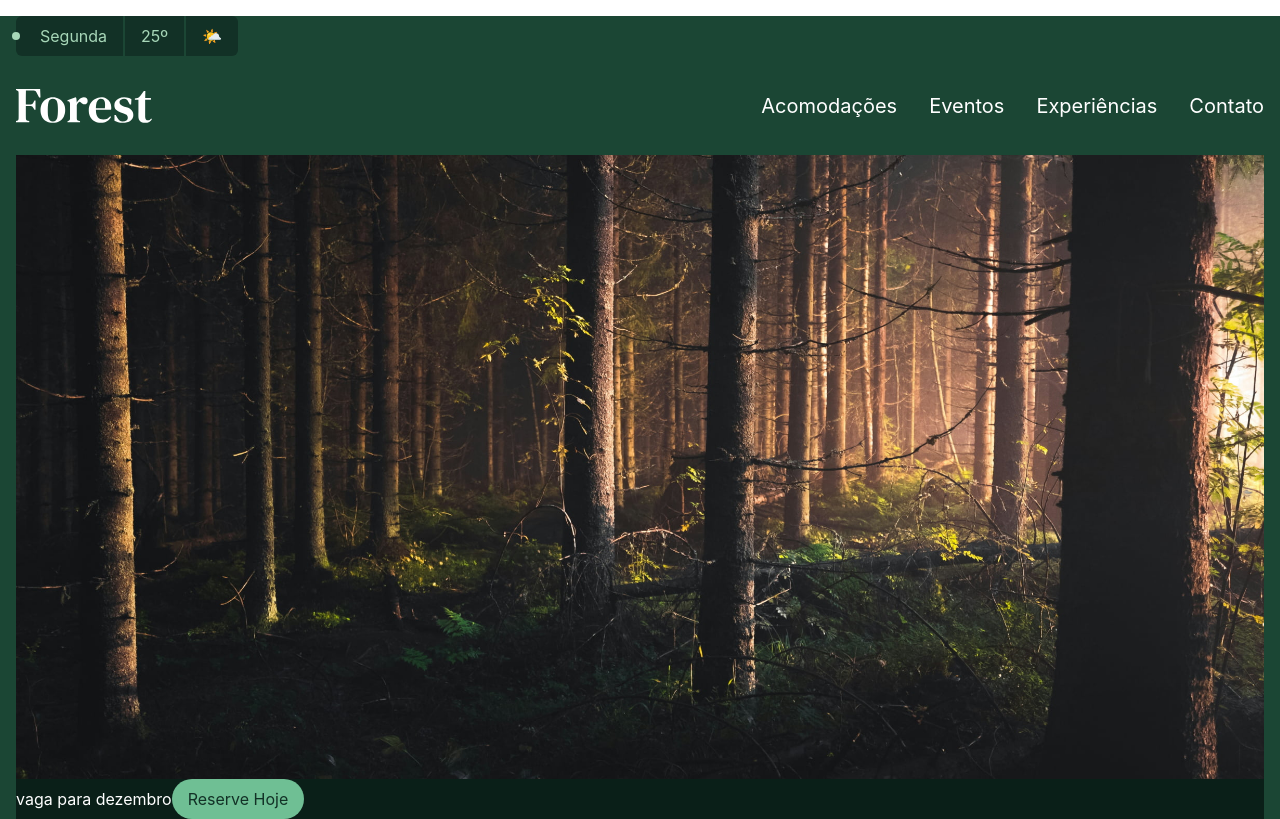
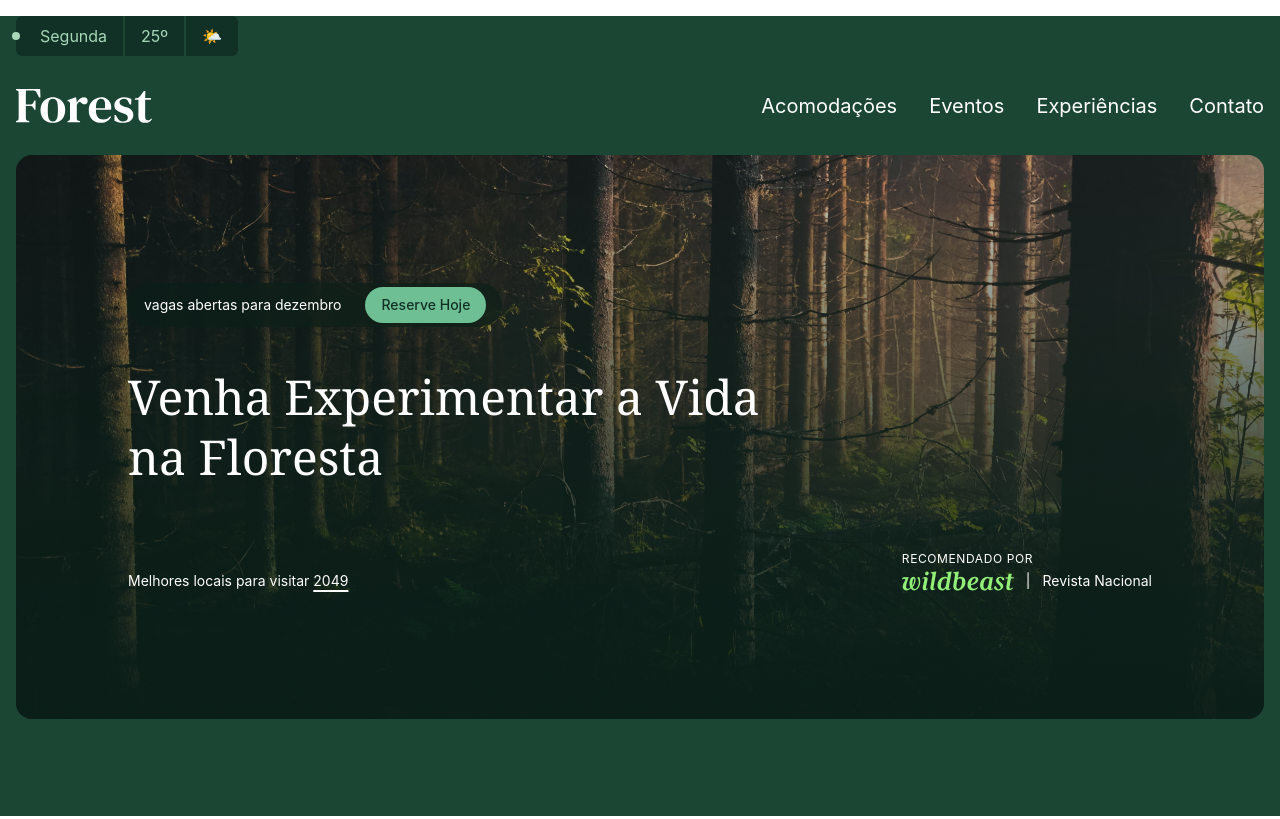
Before and after one commit to JuniorBarros92/TailwindCSS, a React (Vite) app: page / in a window 1280 px wide. Built offline with nearby package versions, Linux system fonts and the light colour scheme.

Commit message:
primeiro commit

```diff
--- a/src/App.tsx
+++ b/src/App.tsx
@@ -1,7 +1,7 @@
 import Hero from './components/Hero';
 import './App.css';
 import Header from './components/Header';
-import Introducao from './components/Introducao';
+import { Introducao } from './components/Introducao';
 
 function App() {
   return (
--- a/src/components/Introducao.tsx
+++ b/src/components/Introducao.tsx
@@ -1,20 +1,80 @@
-function Introducao() {
+export function Introducao() {
   return (
-    <main className="container">
-      <div className="text-white">
-        <img src="./img/floresta.jpg" alt="" />
-        <div className="bg-verde-950">
-          vaga para dezembro
-          <a
-            className="bg-verde-400 text-verde-900 py-2 px-4 inline-block rounded-full"
-            href="/"
+    <main className="container mx-auto px-4">
+      <section
+        className="relative rounded-2xl overflow-hidden text-white
+        bg-cover bg-center
+        py-16 sm:py-24 lg:py-32"
+        style={{
+          backgroundImage: 'url(/img/floresta.jpg)',
+        }}
+      >
+        {/* Overlay */}
+        <div className="absolute inset-0 bg-linear-to-t from-verde-950/95 via-verde-950/70 to-verde-950/20" />
+
+        {/* Conteúdo */}
+        <div className="relative z-10 max-w-5xl mx-auto">
+          {/* Badge */}
+          <div className="mb-6 sm:mb-10">
+            <div
+              className="bg-verde-950/60 backdrop-blur-md rounded-xl flex flex-col gap-2 p-3 w-fit
+              sm:flex-row sm:items-center sm:gap-6 sm:px-4 sm:py-1 sm:rounded-full"
+            >
+              <span className="text-xs sm:text-sm">
+                vagas abertas para dezembro
+              </span>
+
+              <a
+                className="bg-verde-400 text-verde-900 py-2 px-4 rounded-full text-xs sm:text-sm font-medium hover:brightness-110 transition"
+                href="#"
+              >
+                Reserve Hoje
+              </a>
+            </div>
+          </div>
+
+          {/* Título */}
+          <h1
+            className="font-serif text-2xl leading-tight mb-6
+            sm:text-4xl sm:mb-12
+            lg:text-5xl lg:mb-16 max-w-xl sm:max-w-2xl"
           >
-            Reserve Hoje
-          </a>
+            Venha Experimentar a Vida na Floresta
+          </h1>
+
+          {/* Rodapé */}
+          <div
+            className="flex flex-col gap-4 text-xs
+            sm:flex-row sm:justify-between sm:items-end sm:text-sm"
+          >
+            <p>
+              Melhores locais para visitar{' '}
+              <a
+                className="underline decoration-2 underline-offset-4 hover:no-underline"
+                href="/"
+              >
+                2049
+              </a>
+            </p>
+
+            <div>
+              <p className="uppercase mb-1 text-[10px] sm:text-xs tracking-wider">
+                Recomendado por
+              </p>
+
+              <p className="flex items-center gap-2 sm:gap-3">
+                <img
+                  className="w-20 sm:w-28"
+                  src="/img/parceiros/wildbeast.svg"
+                  alt="Wildbeast"
+                />
+                <span>|</span>
+                <span className="text-xs sm:text-sm">Revista Nacional</span>
+              </p>
+            </div>
+          </div>
         </div>
-      </div>
+      </section>
     </main>
   );
 }
-
-export default Introducao;
```
